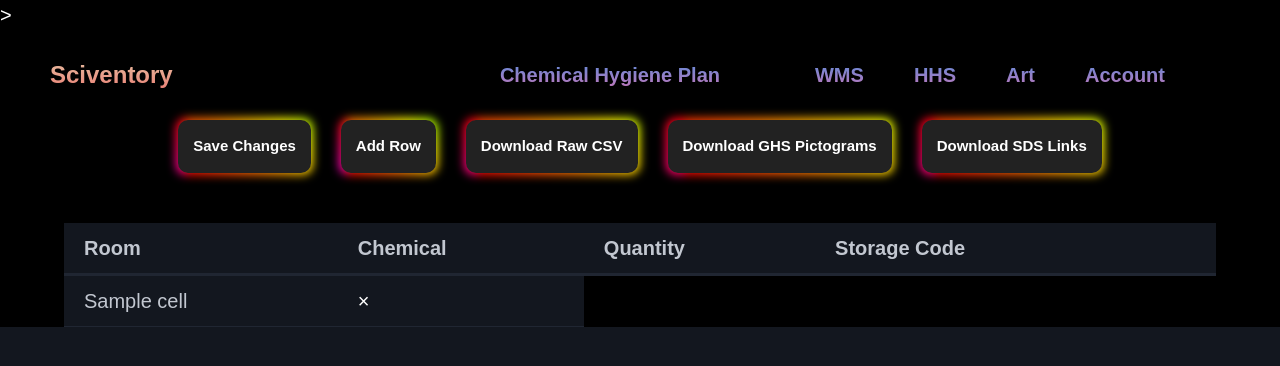
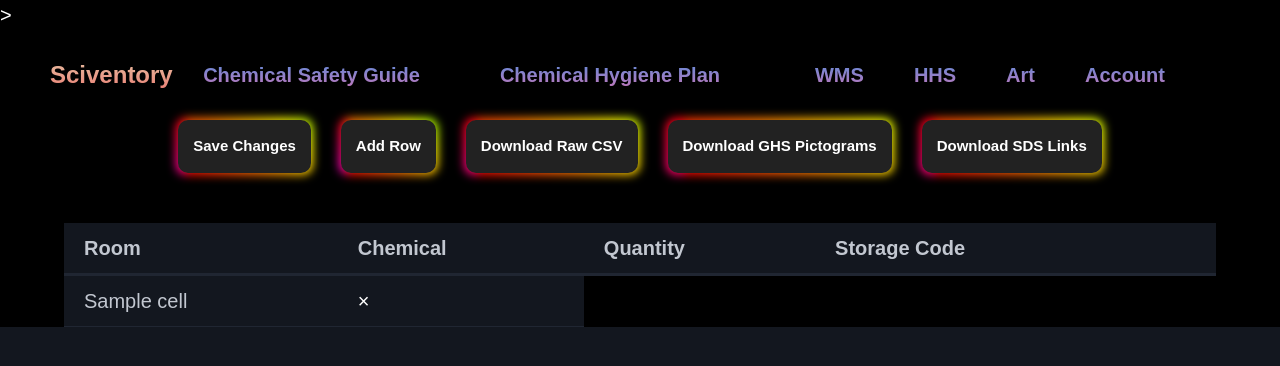
Before and after one commit to dchavre/sciventory-deployment, a Flask app: template templates/admin.html in a window 1280 px wide. Shown: the top 366 px of the page. Run offline with Flask 3, Linux system fonts and the light colour scheme; the template is opened without the code that fills it: most values are stand-ins (such as "Sample title", 1, 10 or a date in 2020); parts of the project's set-up code (start-up, migrations or seed data) failed here and were passed over; some libraries are stand-ins or nearby versions; some web fonts are replaced.

Commit message:
added favicon + chem safety guide to admin panel

```diff
--- a/templates/admin.html
+++ b/templates/admin.html
@@ -11,6 +11,8 @@
   <link href="https://fonts.cdnfonts.com/css/satoshi" rel="stylesheet">
 >
 
+    <link rel="icon" type="image/x-icon" href="/static/hwps_favicon.jpeg">
+
 
 
 </head>
@@ -21,7 +23,8 @@
       <li id="title-name"><a href="/">Sciventory</a></li>
     </ul>
     <ul>
-      <li><a href="https://drive.google.com/file/d/1einrizio-tWR6cLVym4cruS_IJGCuvHG/view?usp=sharing" class="secondary nav-button">Chemical Hygiene Plan</a></li>
+        <li><a href="https://drive.google.com/file/d/15ipzco-HIBEABfDbh9vHH9GK23DcDxNl/view?usp=sharing" class="secondary nav-button">Chemical Safety Guide</a></li>
+        <li><a href="https://drive.google.com/file/d/1einrizio-tWR6cLVym4cruS_IJGCuvHG/view?usp=sharing" class="secondary nav-button">Chemical Hygiene Plan</a></li>
 
 
       <li class="dropdown">
```
